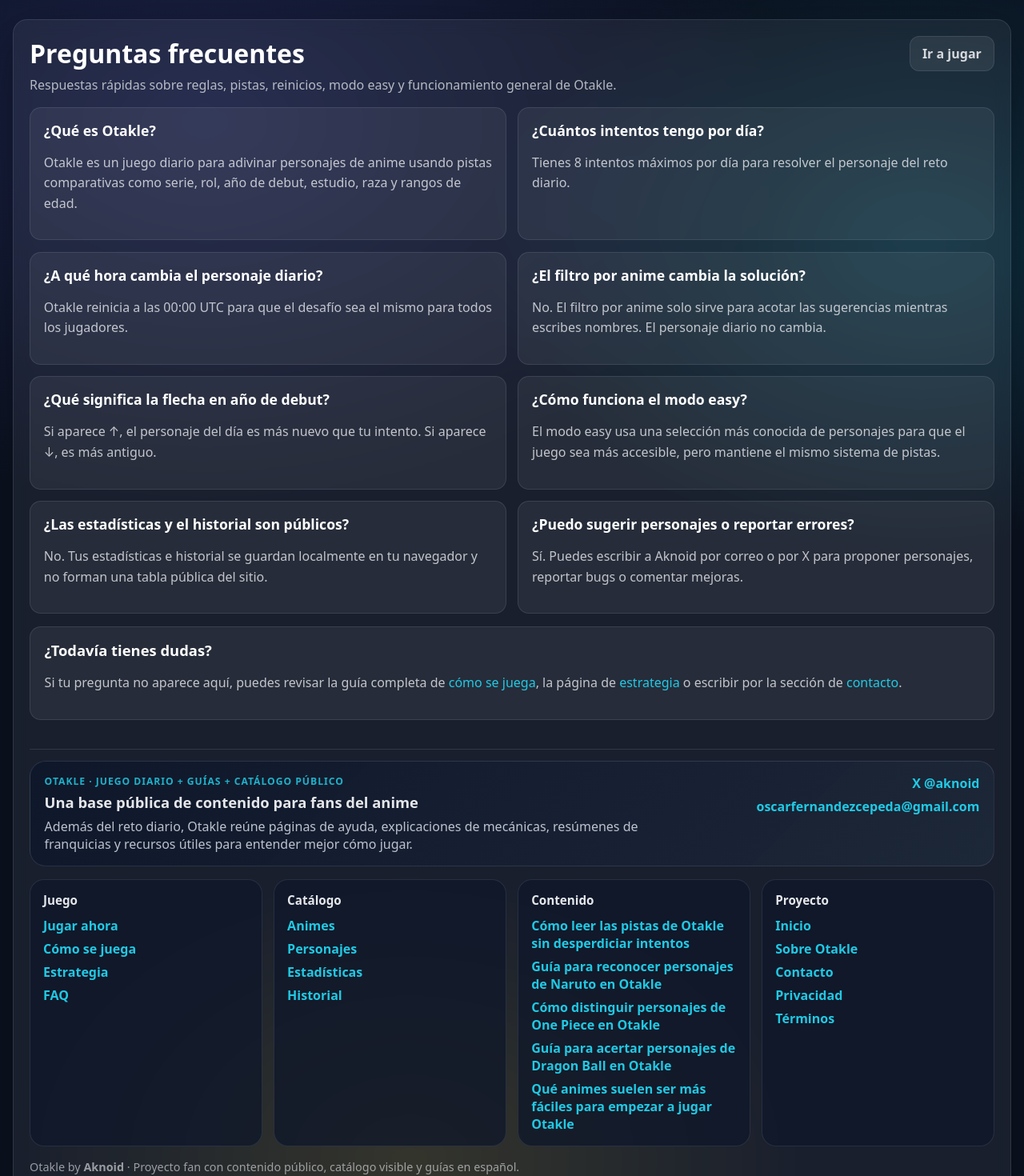
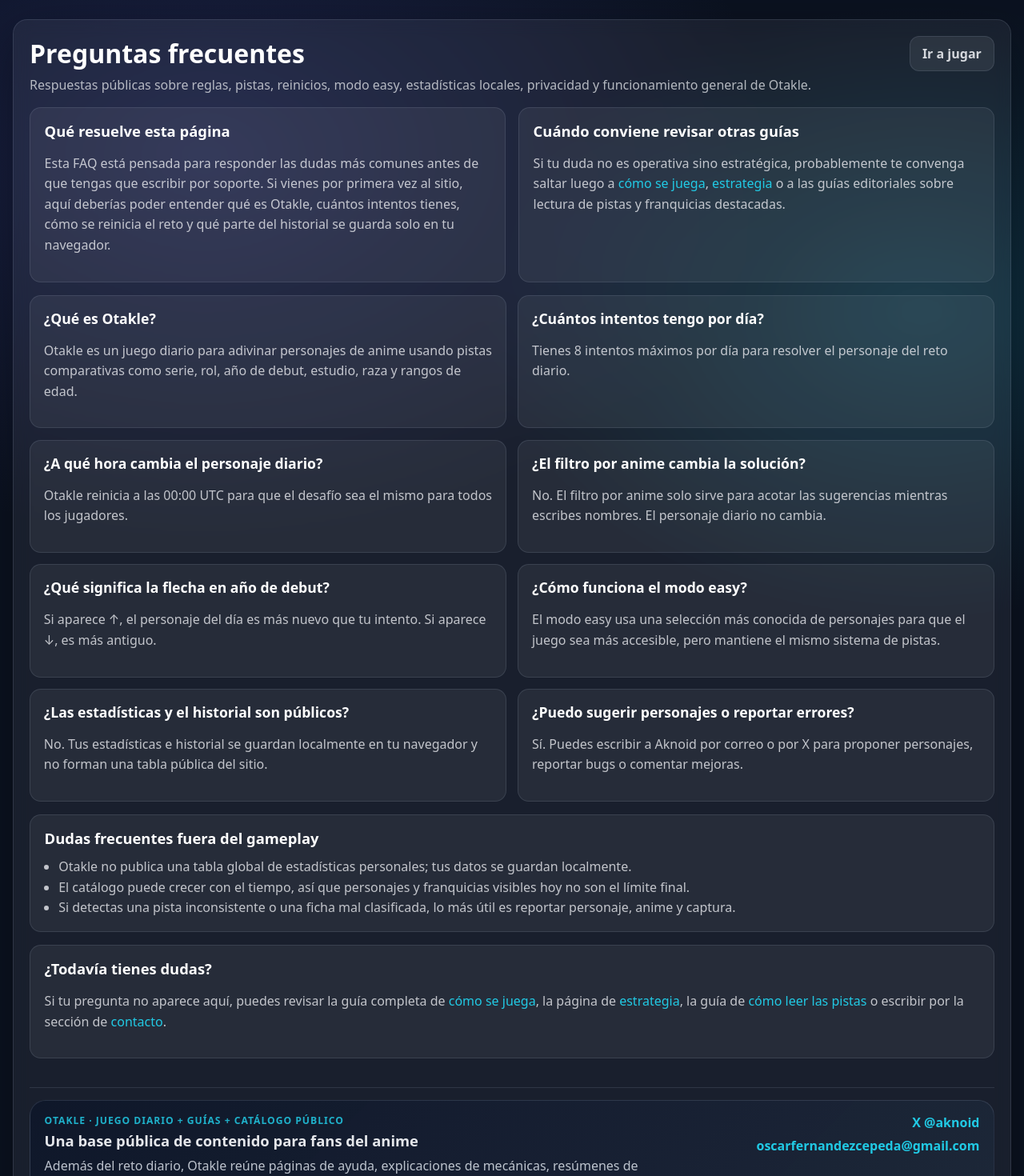
Before and after one commit to AknoidApp/Otakle, a React (Vite) app: page /faq in a window 1280 px wide. Shown: the top 1470 px of the page at 80% size. Built offline with nearby package versions, Linux system fonts and the light colour scheme.

Commit message:
content: deepen public support and catalog pages

```diff
--- a/src/pages/Animes.tsx
+++ b/src/pages/Animes.tsx
@@ -11,7 +11,8 @@
           <h1>Animes incluidos en Otakle</h1>
           <p>
             Esta página resume las series y franquicias que actualmente forman parte del catálogo del juego. El listado
-            sirve como referencia pública para ver el rango del contenido cubierto por Otakle.
+            sirve como referencia pública para ver el rango del contenido cubierto por Otakle y entender mejor qué tan
+            amplio es el universo de personajes disponible.
           </p>
         </div>
 
@@ -43,10 +44,29 @@
           <h2>Cómo leer este listado</h2>
           <p>
             Cada tarjeta muestra una serie presente en Otakle, la cantidad de personajes activos asociados y una muestra
-            rápida de nombres ya disponibles dentro del juego.
+            rápida de nombres ya disponibles dentro del juego. No es una wiki exhaustiva de cada franquicia, pero sí un
+            directorio visible para entender la cobertura actual del proyecto.
           </p>
         </article>
       </div>
+
+      <section className="page-card notice-card">
+        <h2>Franquicias que ya tienen guías públicas</h2>
+        <div className="chip-link-list">
+          <Link to="/guia-naruto-otakle" className="home-link-pill">
+            Guía de Naruto
+          </Link>
+          <Link to="/guia-one-piece-otakle" className="home-link-pill">
+            Guía de One Piece
+          </Link>
+          <Link to="/guia-dragon-ball-otakle" className="home-link-pill">
+            Guía de Dragon Ball
+          </Link>
+          <Link to="/animes-faciles-para-empezar-en-otakle" className="home-link-pill">
+            Animes fáciles para empezar
+          </Link>
+        </div>
+      </section>
 
       <div className="directory-grid directory-grid-wide">
         {ANIME_GROUPS.map((group) => (
@@ -56,7 +76,10 @@
               <span className="count-pill">{group.count}</span>
             </div>
 
-            <p>Series representadas con personajes activos en el juego diario y en el catálogo público.</p>
+            <p>
+              Serie representada con personajes activos en el juego diario y en el catálogo público. Esta muestra ayuda a
+              entender qué nombres ya están cubiertos dentro de Otakle.
+            </p>
 
             <div className="chip-link-list" aria-label={`Personajes de ${group.anime}`}>
               {group.sampleNames.map((name) => (
@@ -69,6 +92,15 @@
         ))}
       </div>
 
+      <section className="page-card">
+        <h2>Por qué esta página importa para el sitio</h2>
+        <p>
+          Más allá del juego diario, este directorio deja claro que Otakle tiene un catálogo visible y mantenido. Sirve
+          para visitantes nuevos, para jugadores que quieren saber si una franquicia ya está representada y para mostrar
+          que el proyecto tiene una base pública de contenido más amplia que una simple pantalla de juego.
+        </p>
+      </section>
+
       <SiteFooter />
     </div>
   )
--- a/src/pages/Contact.tsx
+++ b/src/pages/Contact.tsx
@@ -14,7 +14,7 @@
                 <h1 className="brand-title">Contacto</h1>
                 <span className="daily-badge">Info</span>
               </div>
-              <p className="brand-subtitle">Escríbeme por cualquiera de estos canales</p>
+              <p className="brand-subtitle">Canales oficiales para soporte, feedback y sugerencias del proyecto</p>
             </div>
           </div>
 
@@ -28,13 +28,22 @@
 
       <div className="legal-content">
         <p>
-          Si quieres reportar un bug, sugerir personajes, dar feedback sobre el juego o consultar algo sobre privacidad
-          y anuncios, estos son los canales oficiales de contacto de Otakle.
+          Si quieres reportar un bug, sugerir personajes, dar feedback sobre el juego o consultar algo sobre privacidad,
+          anuncios y funcionamiento del sitio, estos son los canales oficiales de contacto de Otakle.
+        </p>
+        <p>
+          La idea de esta página es que cualquier visitante pueda identificar con claridad quién recibe los mensajes del
+          proyecto y qué tipo de consultas sí tienen sentido aquí. No es solo una página de cumplimiento: también es una
+          vía real para mejorar el catálogo y detectar problemas del juego.
         </p>
 
         <h2>Email</h2>
         <p>
           <a href="mailto:oscarfernandezcepeda@gmail.com">oscarfernandezcepeda@gmail.com</a>
+        </p>
+        <p>
+          El correo es el mejor canal si quieres mandar comentarios largos, adjuntar capturas o dejar una explicación más
+          completa de un error, propuesta o duda de privacidad.
         </p>
 
         <h2>X (Twitter)</h2>
@@ -43,12 +52,17 @@
             @aknoid
           </a>
         </p>
+        <p>
+          X sirve mejor para avisos rápidos, feedback corto o sugerencias puntuales sobre personajes, series y mejoras del
+          juego diario.
+        </p>
 
         <h2>Qué puedes escribirnos</h2>
         <ul>
           <li>Sugerencias de personajes o series que te gustaría ver en Otakle.</li>
           <li>Errores visuales, pistas incoherentes o problemas con el personaje del día.</li>
-          <li>Dudas sobre privacidad, publicidad o funcionamiento del sitio.</li>
+          <li>Dudas sobre privacidad, publicidad, indexación o funcionamiento general del sitio.</li>
+          <li>Comentarios sobre guías públicas, catálogo o utilidad editorial de las páginas informativas.</li>
         </ul>
 
         <h2>Qué incluir en tu mensaje</h2>
@@ -57,7 +71,15 @@
           <li>Qué estabas haciendo y qué esperabas que pasara.</li>
           <li>El nombre del personaje o anime si el problema está en el catálogo.</li>
           <li>Captura de pantalla si aplica.</li>
+          <li>URL exacta si el problema ocurre en una página pública concreta.</li>
         </ul>
+
+        <h2>Antes de escribir</h2>
+        <p>
+          Si tu duda es sobre reglas, reinicio diario o lectura de pistas, puede que ya esté respondida en{' '}
+          <Link to="/faq">FAQ</Link>, <Link to="/how-to-play">cómo se juega</Link> o{' '}
+          <Link to="/strategy">estrategia</Link>. Si aun así algo no cuadra, escríbenos con contexto y lo revisamos.
+        </p>
       </div>
 
       <SiteFooter />
--- a/src/pages/Faq.tsx
+++ b/src/pages/Faq.tsx
@@ -9,7 +9,10 @@
       <header className="page-header">
         <div className="page-title">
           <h1>Preguntas frecuentes</h1>
-          <p>Respuestas rápidas sobre reglas, pistas, reinicios, modo easy y funcionamiento general de Otakle.</p>
+          <p>
+            Respuestas públicas sobre reglas, pistas, reinicios, modo easy, estadísticas locales, privacidad y
+            funcionamiento general de Otakle.
+          </p>
         </div>
 
         <div className="page-actions">
@@ -18,6 +21,26 @@
           </Link>
         </div>
       </header>
+
+      <section className="page-grid">
+        <article className="page-card">
+          <h2>Qué resuelve esta página</h2>
+          <p>
+            Esta FAQ está pensada para responder las dudas más comunes antes de que tengas que escribir por soporte. Si
+            vienes por primera vez al sitio, aquí deberías poder entender qué es Otakle, cuántos intentos tienes, cómo se
+            reinicia el reto y qué parte del historial se guarda solo en tu navegador.
+          </p>
+        </article>
+
+        <article className="page-card">
+          <h2>Cuándo conviene revisar otras guías</h2>
+          <p>
+            Si tu duda no es operativa sino estratégica, probablemente te convenga saltar luego a{' '}
+            <Link to="/how-to-play">cómo se juega</Link>, <Link to="/strategy">estrategia</Link> o a las guías
+            editoriales sobre lectura de pistas y franquicias destacadas.
+          </p>
+        </article>
+      </section>
 
       <div className="faq-grid faq-grid-full">
         {FAQ_ITEMS.map((item) => (
@@ -28,11 +51,22 @@
         ))}
       </div>
 
+      <section className="page-card notice-card">
+        <h2>Dudas frecuentes fuera del gameplay</h2>
+        <ul>
+          <li>Otakle no publica una tabla global de estadísticas personales; tus datos se guardan localmente.</li>
+          <li>El catálogo puede crecer con el tiempo, así que personajes y franquicias visibles hoy no son el límite final.</li>
+          <li>Si detectas una pista inconsistente o una ficha mal clasificada, lo más útil es reportar personaje, anime y captura.</li>
+        </ul>
+      </section>
+
       <div className="page-card">
         <h2>¿Todavía tienes dudas?</h2>
         <p>
           Si tu pregunta no aparece aquí, puedes revisar la guía completa de <Link to="/how-to-play">cómo se juega</Link>,
-          la página de <Link to="/strategy">estrategia</Link> o escribir por la sección de <Link to="/contact">contacto</Link>.
+          la página de <Link to="/strategy">estrategia</Link>, la guía de{' '}
+          <Link to="/como-leer-pistas-otakle">cómo leer las pistas</Link> o escribir por la sección de{' '}
+          <Link to="/contact">contacto</Link>.
         </p>
       </div>
 
```
Also changed, not shown: 1 other file (tests, documents, lock files or other folders).
